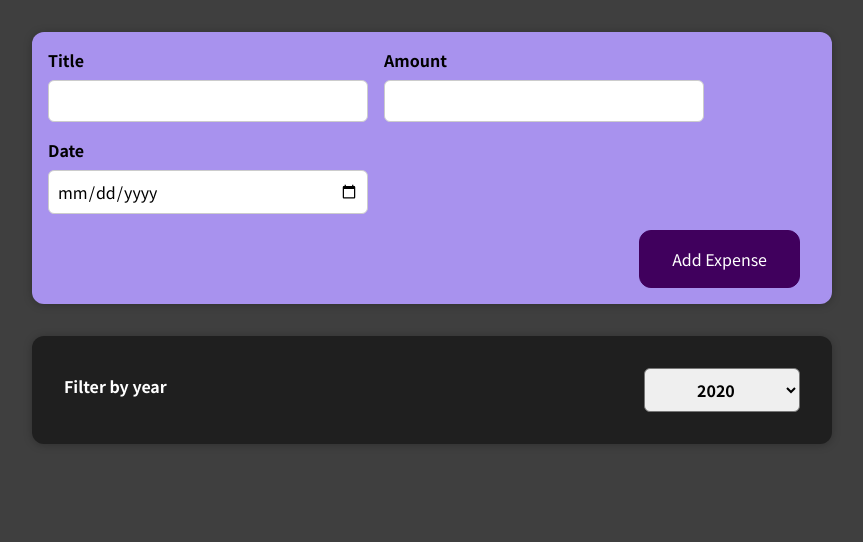
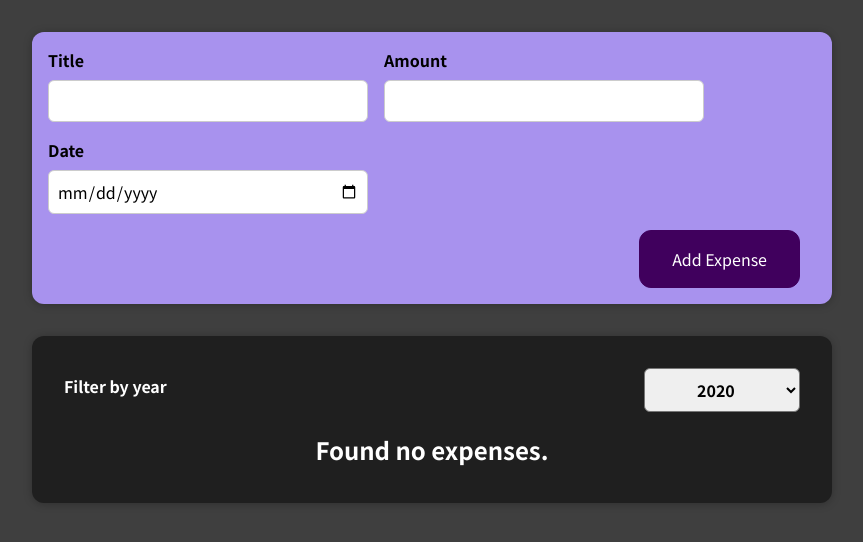
Before and after one commit to esaleh15/expense_tracker, a React (Create React App) app: page / in a window 1280 px wide. Shown: the top 542 px of the page, without its empty margins (208-1071 px from the left). Built offline with nearby package versions, Linux system fonts and the light colour scheme.

Commit message:
adding conditional return statement for expenses
restructuring components

```diff
--- a/src/components/ExpenseItem/ExpenseItem.js
+++ b/src/components/ExpenseItem/ExpenseItem.js
@@ -6,6 +6,7 @@
 const ExpenseItem = (props) => {
 
 	return (
+		<li>
 			<Card className='expense-item'>
 				<ExpenseDate date={props.date}></ExpenseDate>
 				<div className='expense-item__description'>
@@ -13,6 +14,7 @@
 					<div className='expense-item__price'>£{props.amount}</div>
 				</div>
 			</Card>
+		</li>
 		)
 }
 
--- a/src/components/Expenses/Expenses.js
+++ b/src/components/Expenses/Expenses.js
@@ -1,8 +1,8 @@
 import React, { useState } from 'react';
 
-import ExpenseItem from '../ExpenseItem/ExpenseItem';
 import Card from '../Card/Card';
 import ExpenseFilter from '../ExpensesFilter/ExpensesFilter';
+import ExpensesList from '../ExpensesList/ExpensesList';
 import './Expenses.css'
 
 const Expenses = (props) => {
@@ -21,14 +21,7 @@
     <div>
       <Card className='expenses'>
         <ExpenseFilter onChangeFilter={filterChangeHandler} selected={filteredYear}></ExpenseFilter>
-        {filteredExpenses.map((expense) =>
-          <ExpenseItem
-            key={expense.id}
-            title={expense.title}
-            amount={expense.amount}
-            date={expense.date}>
-          </ExpenseItem>
-        )}
+        <ExpensesList expenses={filteredExpenses}></ExpensesList>
       </Card>
     </div>
 		)
--- /dev/null
+++ b/src/components/ExpensesList/ExpensesList.css
@@ -0,0 +1,9 @@
+.expenses-list {
+  list-style: none;
+  padding: 0;
+}
+
+.expenses-list__fallback {
+  color: white;
+  text-align: center;
+}
--- /dev/null
+++ b/src/components/ExpensesList/ExpensesList.js
@@ -0,0 +1,25 @@
+import './ExpensesList.css';
+
+import ExpenseItem from '../ExpenseItem/ExpenseItem'
+
+const ExpensesList = (props) => {
+
+  if (props.expenses.length === 0) {
+    return (<h2 className='expenses-list__fallback'>Found no expenses.</h2>);
+  }
+
+  return (
+  	<ul className='expenses-list'>
+  		{props.expenses.map((expense) => (
+      <ExpenseItem
+        key={expense.id}
+        title={expense.title}
+        amount={expense.amount}
+        date={expense.date}>
+      </ExpenseItem>
+    	))}
+  	</ul>
+  	);
+};
+
+export default ExpensesList;
```
Lines whose indentation alone changed are shown as unchanged.
